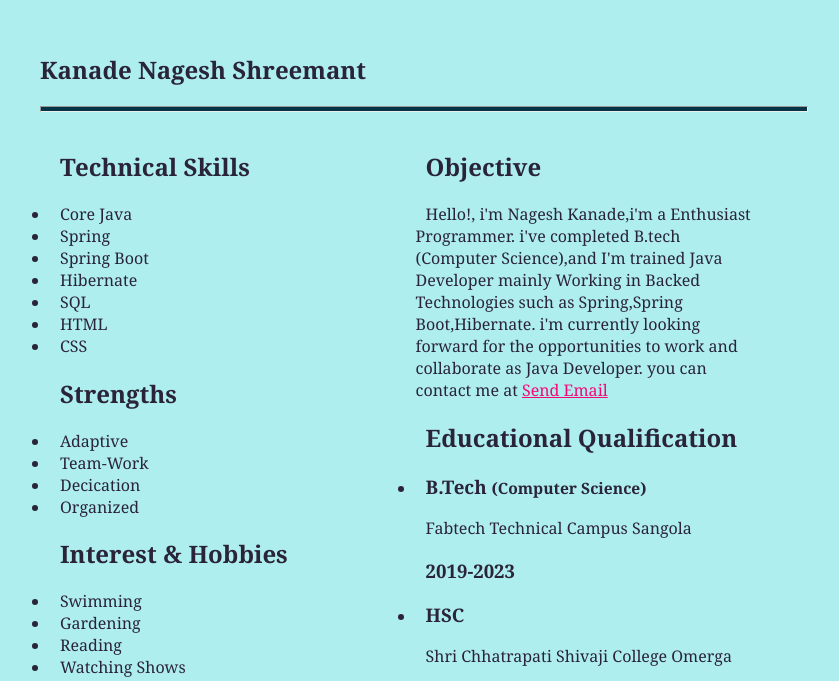
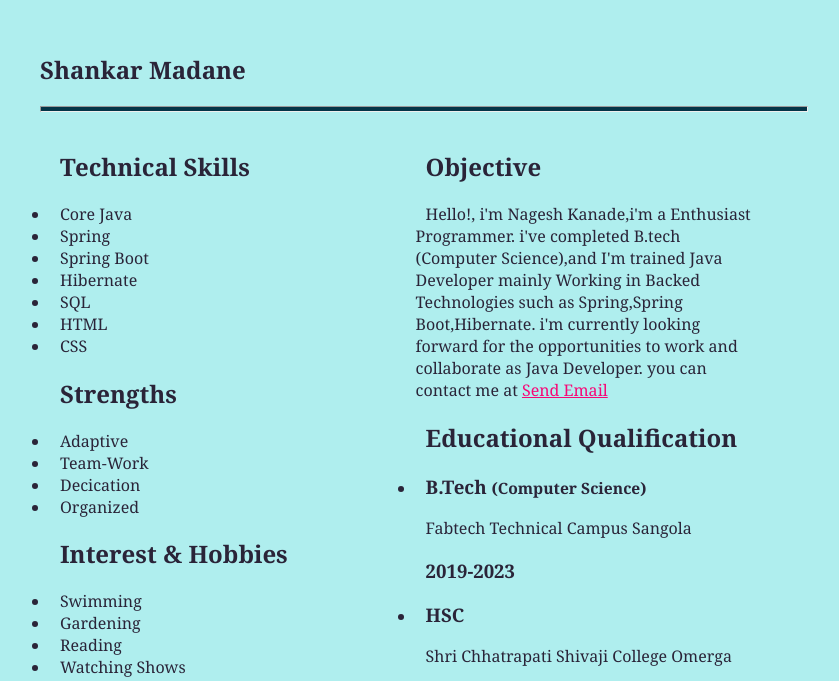
Before and after one commit to ShankarMadane8/ShankarMadane8.github.io, a plain HTML site: page index.html in a window 1280 px wide. Shown: the part 203-884 px from the top of the page, without its empty margins (216-1055 px from the left). Drawn offline with Linux system fonts and the light colour scheme.

Commit message:
change name

```diff
--- a/index.html
+++ b/index.html
@@ -13,7 +13,7 @@
 <body>
 
 		<header>
-			 <h2>Kanade Nagesh Shreemant</h2>
+			 <h2>Shankar Madane </h2>
 		</header>
 		<hr>
 <div class="container">
```
